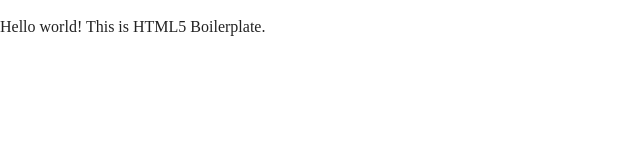
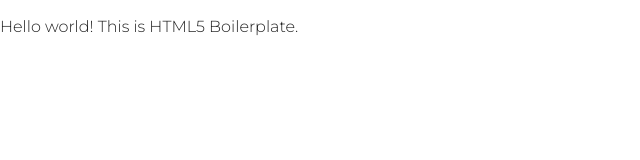
Before and after one commit to Miquelajauregui/one-1, a plain HTML site: page index.html in a window 1280 px wide. Shown: the whole page, without its empty margins (0-640 px from the left). Drawn offline with nearby package versions, Linux system fonts and the light colour scheme.

Commit message:
Adding Font Styles

```diff
--- a/css/main.css
+++ b/css/main.css
@@ -101,7 +101,9 @@ textarea {
  /* ==========================================================================
    Author's custom styles
    ========================================================================== */
-
+*{
+  font-family: 'Montserrat', sans-serif;
+}
 
 
 
--- a/index.html
+++ b/index.html
@@ -13,6 +13,7 @@
 
   <link rel="stylesheet" href="css/normalize.css">
   <link rel="stylesheet" href="css/main.css">
+ <link href="https://fonts.googleapis.com/css?family=Montserrat:300" rel="stylesheet">
 
   <meta name="theme-color" content="#fafafa">
 </head>
```
Also changed, not shown: 1 other file.
